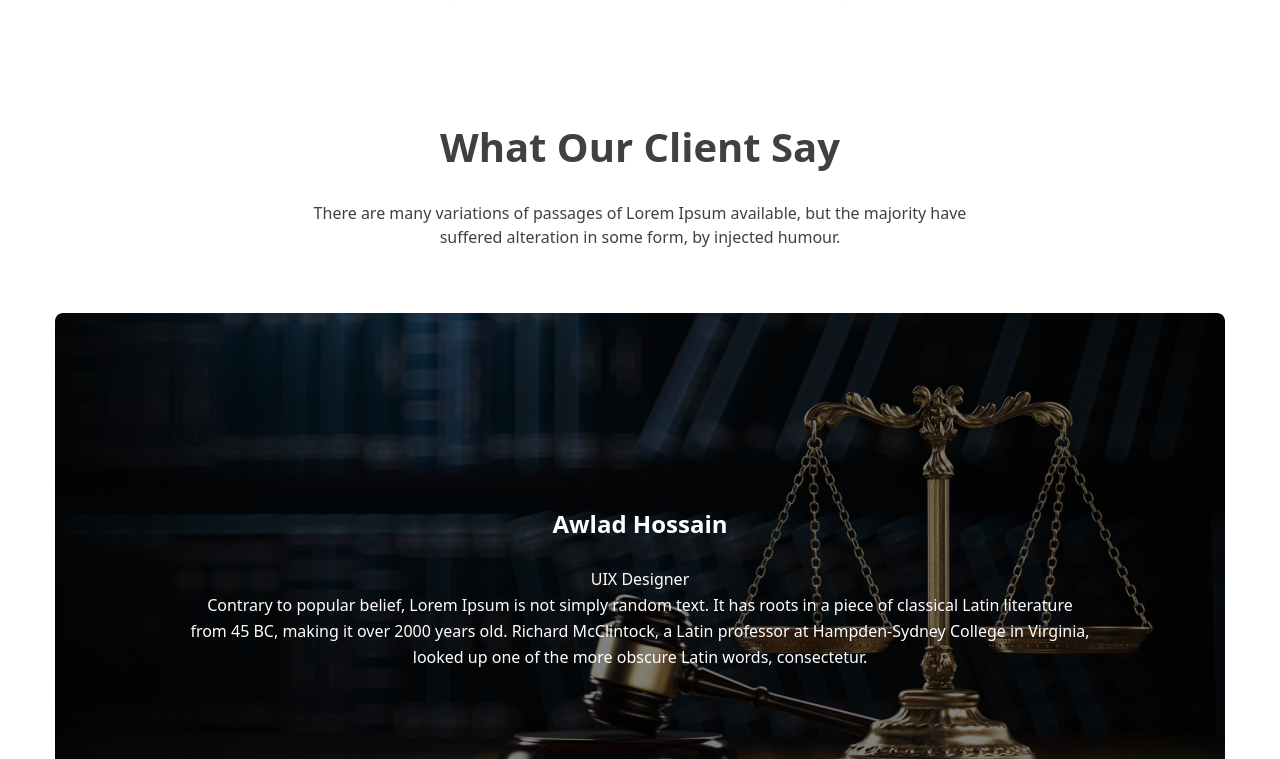
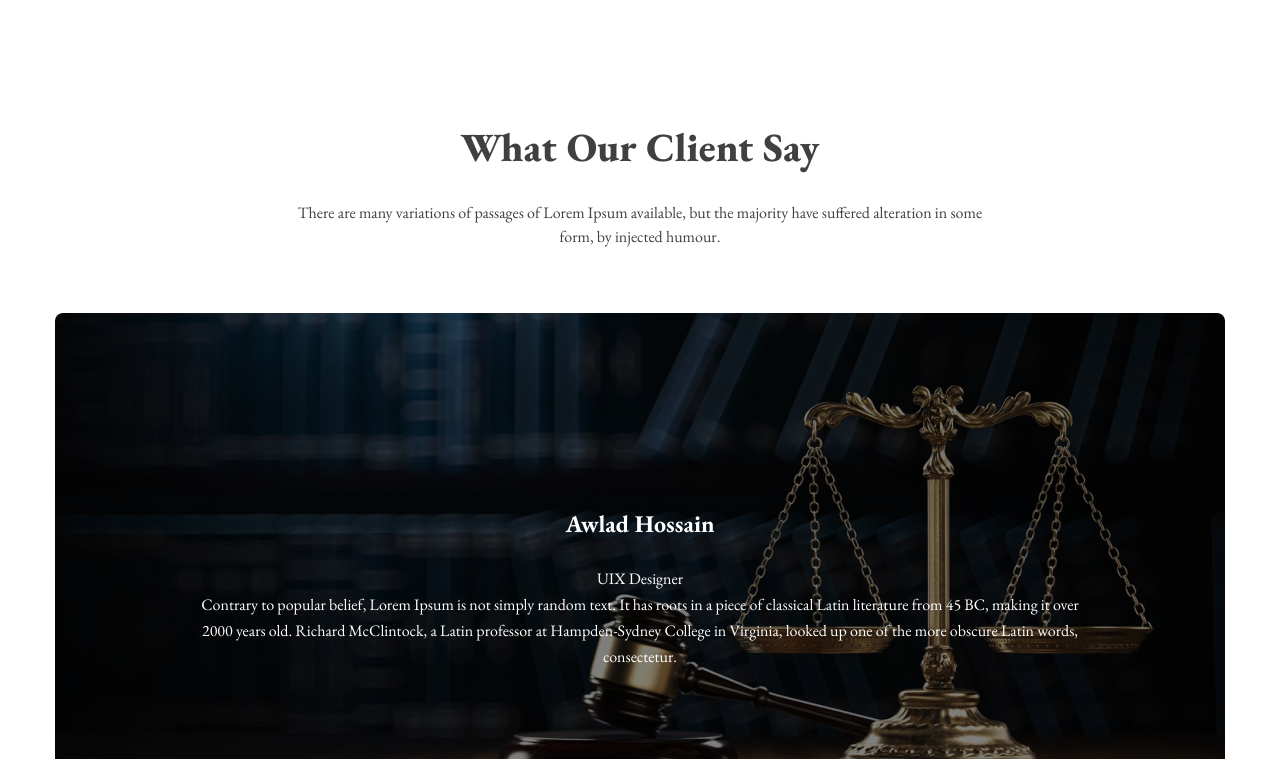
Before and after one commit to Sajibpurno/justice-website-sajib-purno-, a plain HTML site: page index.html in a window 1280 px wide. Shown: the part 2041-2800 px from the top of the page. Drawn offline with nearby package versions, Linux system fonts and the light colour scheme.

Commit message:
add the font style and immg error fixed

```diff
--- a/index.html
+++ b/index.html
@@ -4,6 +4,9 @@
     <meta charset="UTF-8">
     <meta name="viewport" content="width=device-width, initial-scale=1.0">
     <title>Document</title>
+    <link rel="preconnect" href="https://fonts.googleapis.com">
+<link rel="preconnect" href="https://fonts.gstatic.com" crossorigin>
+<link href="https://fonts.googleapis.com/css2?family=EB+Garamond:ital,wght@0,400..800;1,400..800&display=swap" rel="stylesheet">
     <!-- <link rel="" href="./style.css"> -->
      <link rel="stylesheet" href="https://cdnjs.cloudflare.com/ajax/libs/font-awesome/7.0.1/css/all.min.css" integrity="sha512-2SwdPD6INVrV/lHTZbO2nodKhrnDdJK9/kg2XD1r9uGqPo1cUbujc+IYdlYdEErWNu69gVcYgdxlmVmzTWnetw==" crossorigin="anonymous" referrerpolicy="no-referrer" />
     <script src="https://cdn.jsdelivr.net/npm/@tailwindcss/browser@4"></script>
@@ -11,10 +14,15 @@
   html, body {
     overflow-x: hidden;
   }
+
+.font-eb-garamond{
+  font-family: "EB Garamond", serif;
+  font-optical-sizing: auto;
+}
 </style>
 
 </head>
-<body class="">
+<body class="font-eb-garamond">
     <header class="max-w-[1170px] mx-auto">
        <nav class="mb-[59px] ">
         <div class="max-w-[1170px] flex justify-between mx-auto items-center mt-[50px] m-auto">
@@ -113,7 +121,7 @@
                <div class="max-w-[1170px] h-[550px] mx-auto rounded-lg relative overflow-hidden">
 
               <!-- background image -->
-             <div class="absolute inset-0 bg-[url('/images/banner.png')] bg-cover bg-center"></div>
+             <div class="absolute inset-0 bg-[url('./images/banner.png')] bg-cover bg-center"></div>
 
             <!-- dark overlay -->
             <div class="absolute inset-0 bg-black/50"></div>
```
